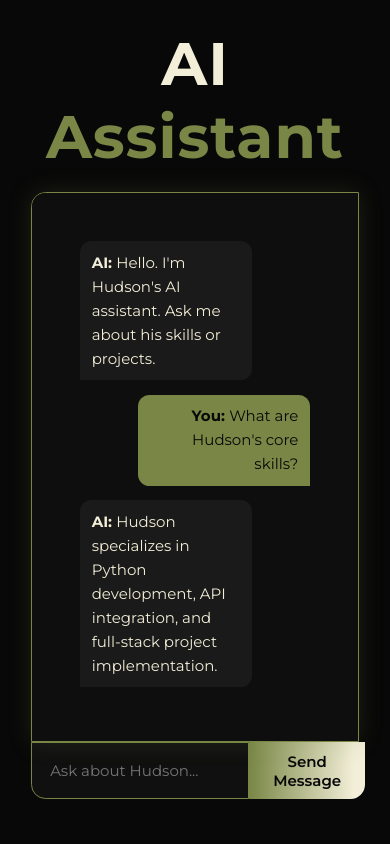
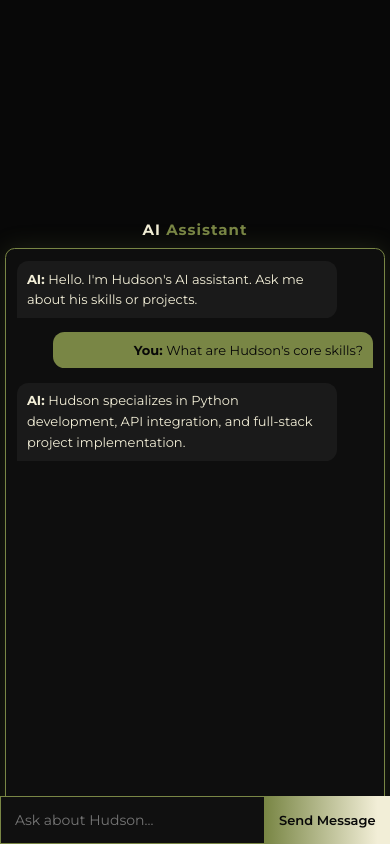
Before and after one commit to Hudsonmathew1910/AI-Portfolio, a Django app: page / in a window 390 px wide. Run offline with Django 5.2, Linux system fonts and the light colour scheme.

Commit message:
Mobile UI_1

```diff
--- a/portfolio_ai/settings.py
+++ b/portfolio_ai/settings.py
@@ -31,7 +31,7 @@ SECRET_KEY = 'django-insecure-6!bh_i&$g5d74bkfuzjh0b3he^o!bjv_-k+9za58hd$gig-dmk
 # SECURITY WARNING: don't run with debug turned on in production!
 DEBUG = True
 
-ALLOWED_HOSTS = []
+ALLOWED_HOSTS = ['*']
 
 
 # Application definition
--- a/templates/chat.html
+++ b/templates/chat.html
@@ -2,7 +2,7 @@
 <!DOCTYPE html>
 <html lang="en">
 <head>
-<meta charset="UTF-8">
+<meta charset="UTF-8" name="viewport" content="width=device-width, initial-scale=1.0">
 <title>Hudson AI Assistant</title>
 <link rel="icon" href="{% static 'img3.png' %}">
 
@@ -164,17 +164,54 @@ body{
     }
 }
 @media(max-width:768px){
-    .chat-box{
-        height: 550px;
-        overflow-y: auto;
-        padding: 5rem;
-        font-size: 15px;
-        background: rgba(16, 16, 16, 0.9);
-        backdrop-filter: blur(8px);
-        border-radius: 1.5rem 0rem 0 0;
-        border: 1px solid var(--main-color);
-        box-shadow: 0 0 25px rgba(121, 134, 69, 0.2);
-    }
+
+.chat-section{
+    padding: 0.5rem;
+    align-items: flex-end;
+}
+
+.heading{
+    font-size: 15px;
+    margin-bottom: 1rem;
+}
+
+.chat-container{
+    width: 100%;
+}
+
+.chat-box{
+    height: 70vh;
+    padding: 1.2rem;
+    font-size: 14px;
+    border-radius: 1rem 1rem 0 0;
+}
+
+.message{
+    font-size: 13px;
+    max-width: 90%;
+    padding: 0.8rem 1rem;
+}
+
+.chat-input-area{
+    position: fixed;
+    bottom: 0;
+    left: 0;
+    width: 100%;
+    background: #101010;
+}
+
+.chat-input-area input{
+    padding: 14px;
+    font-size: 14px;
+    border-radius: 0;
+}
+
+.btn{
+    padding: 0 1.5rem;
+    font-size: 13px;
+    border-radius: 0;
+}
+
 }
 </style>
 </head>
```
